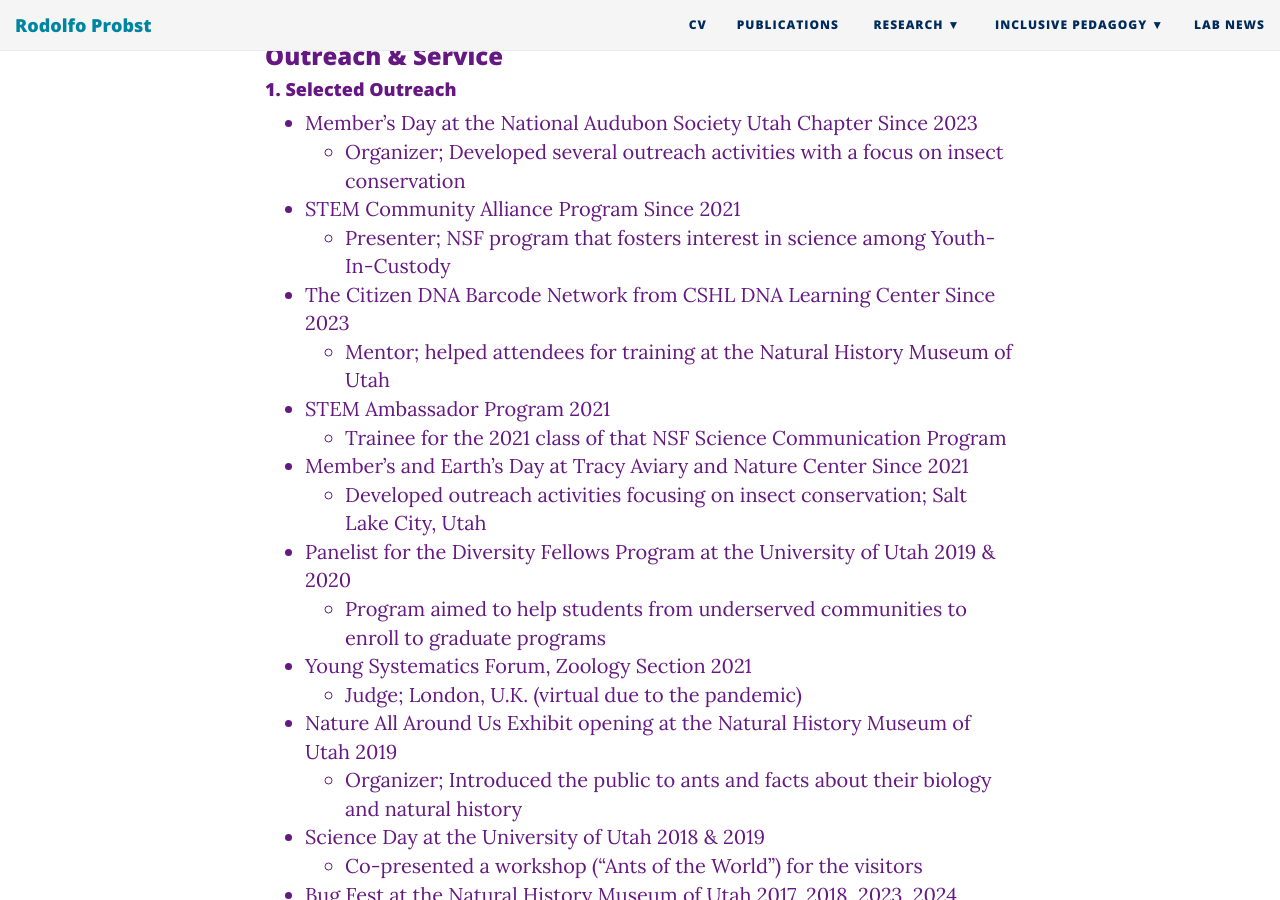
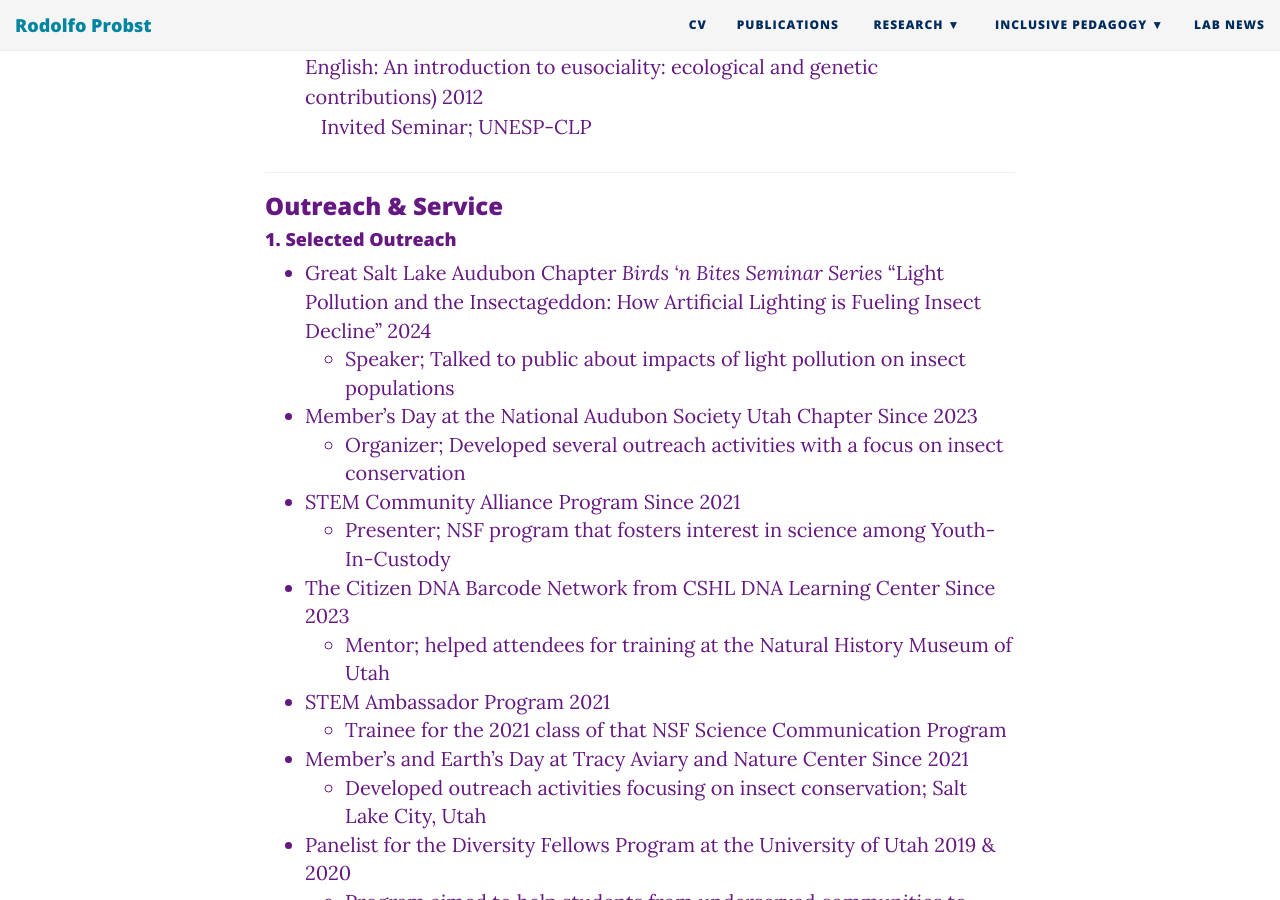
Before and after one commit to probstrodolfo/probstrodolfo.github.io, a Jekyll site: the page built from CV.md, in a window 1280 px wide and 900 px high, scrolled down 6985 px. Built offline with Jekyll 4.4.1, drawn with Linux system fonts in a browser that asks for light colours; nearby versions of some CDN libraries; some of the changed text lies outside the part shown.

Commit message:
Update CV.md

```diff
--- a/CV.md
+++ b/CV.md
@@ -127,6 +127,9 @@
 
 ### Selected Invited Talks & Seminars
 
+* Learning from Ant-Plant Mutualisms: How Field Research Lays the Groundwork for Scientific Breakthroughs									      2024\
+&nbsp;&nbsp;&nbsp;Keynote Speaker; International & Area Studies Symposium, University of Utah.
+
 * Integrating Past, Present, and Future in Species Discovery      2024\
 &nbsp;&nbsp;&nbsp;Invited Seminar; Summer Seminar Series at the Natural History Museum of Utah
 
@@ -186,6 +189,9 @@
 ### Outreach & Service
 
 #### 1. Selected Outreach
+* Great Salt Lake Audubon Chapter _Birds 'n Bites Seminar Series_ “Light Pollution and the Insectageddon: How Artificial Lighting is Fueling Insect Decline"			      2024
+   * Speaker; Talked to public about impacts of light pollution on insect populations
+
 * Member’s Day at the National Audubon Society Utah Chapter      Since 2023
     * Organizer; Developed several outreach activities with a focus on insect conservation
 
```
